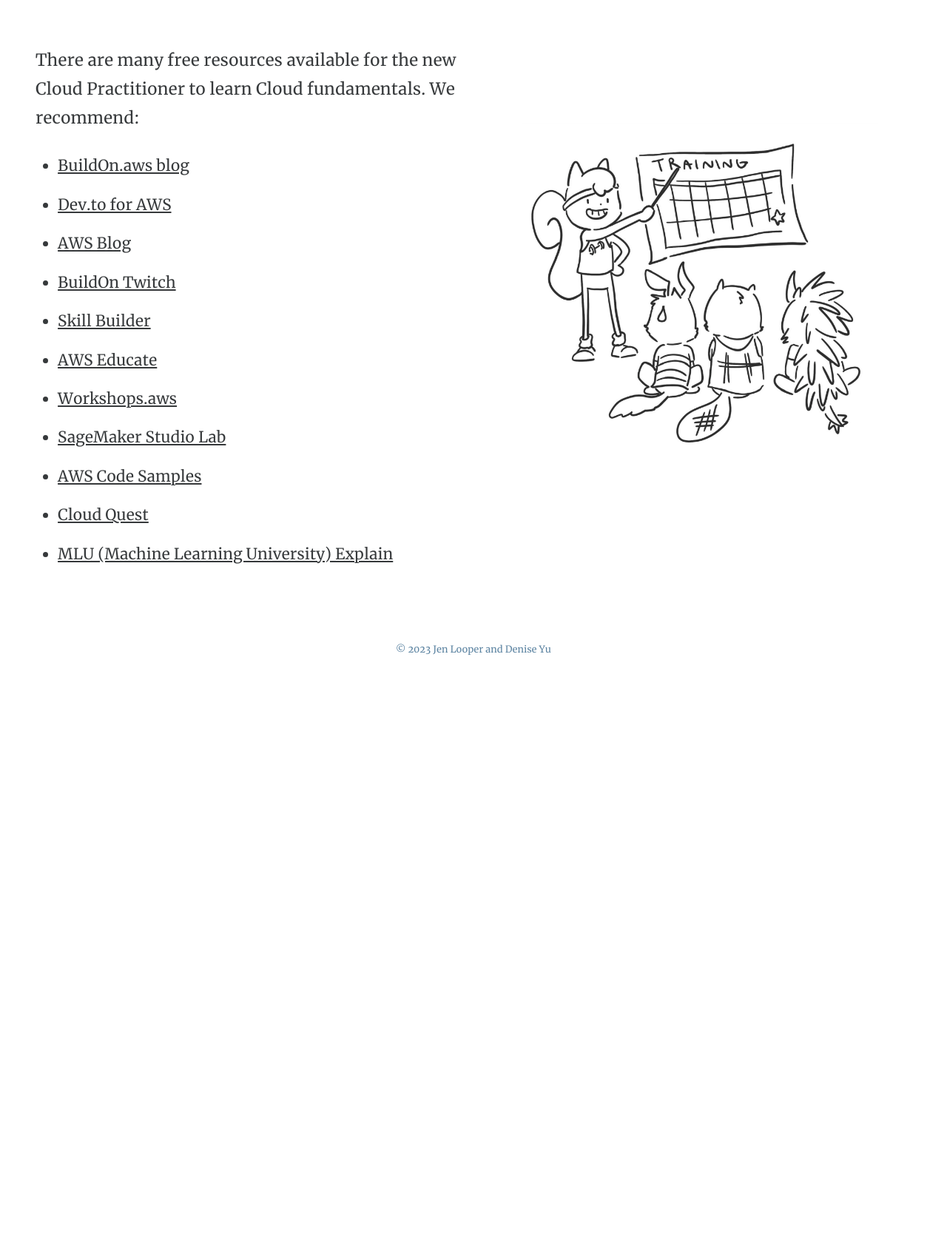
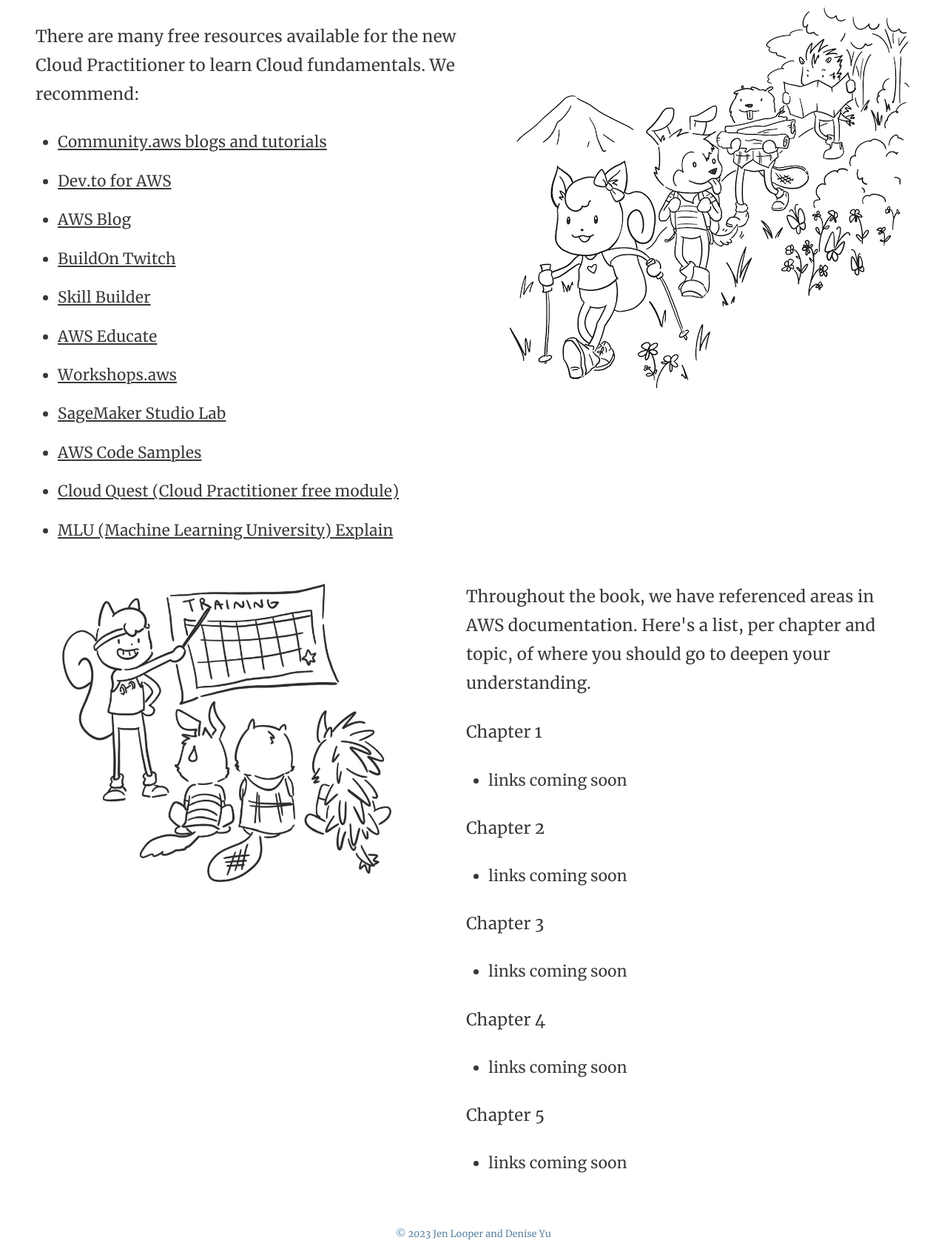
Before and after one commit to jlooper/illustrated-aws, an Astro site: page /resources in a window 1280 px wide. Shown: the part 304-2007 px from the top of the page at 74% size. Before the commit the page ends 1217 px from the top, so only its background shows below. Built offline with nearby package versions, Linux system fonts and the light colour scheme; Astro itself is replaced by a stand-in of ours.

Commit message:
links, resources

```diff
--- a/src/components/Nav.astro
+++ b/src/components/Nav.astro
@@ -60,6 +60,9 @@
   <a class={current === "resources" ? "selected" : ""} href="/resources"
     >resources</a
   >
+  <a class={current === "supplement" ? "selected" : ""} href="/supplement"
+  >Supplement</a
+>
   <a
     class={current === "purchase" ? "selected" : ""}
     href="https://www.amazon.com">purchase</a
--- a/src/pages/resources.astro
+++ b/src/pages/resources.astro
@@ -13,9 +13,10 @@
       <p>
         There are many free resources available for the new Cloud Practitioner
         to learn Cloud fundamentals. We recommend:
+      </p>
 
         <ul>
-          <li><a href="https://buildon.aws">BuildOn.aws blog</a></li>
+          <li><a href="https://community.aws">Community.aws blogs and tutorials</a></li>
           <li><a href="https://dev.to/aws">Dev.to for AWS</a></li>
           <li><a href="https://aws.amazon.com/blogs/">AWS Blog</a></li>
           <li><a href="https://www.twitch.tv/aws">BuildOn Twitch</a></li>
@@ -29,7 +30,7 @@
           <li>
             <a
               href="https://explore.skillbuilder.aws/learn/course/11458/play/42651/play-cloud-quest-cloud-practitioner"
-              >Cloud Quest</a
+              >Cloud Quest (Cloud Practitioner free module)</a
             >
           </li>
           <li>
@@ -38,14 +39,44 @@
             >
           </li>
         </ul>
-      </p>
     </section>
+
     <section class="hero-image-container">
       <img
         class="hero-image"
-        alt="one of the characters in the book"
-        src="/assets/images/training.png"
+        alt="all together now"
+        src="/assets/images/cover.png"
       />
     </section>
   </section>
+
+    <section class="home-container">
+
+      <section class="hero-image-container">
+        <img
+          class="hero-image"
+          alt="one of the characters in the book"
+          src="/assets/images/training.png"
+        />
+      </section>
+
+    <section class="home-copy">
+      <p>Throughout the book, we have referenced areas in AWS documentation.
+        Here's a list, per chapter and topic, of where you should go to deepen your understanding.</p>
+
+        <p>Chapter 1</p><ul><li>links coming soon</li></ul>
+
+        <p>Chapter 2</p><ul><li>links coming soon</li></ul>
+
+        <p>Chapter 3</p><ul><li>links coming soon</li></ul>
+
+        <p>Chapter 4</p><ul><li>links coming soon</li></ul>
+
+        <p>Chapter 5</p><ul><li>links coming soon</li></ul>
+
+      </section>
+
+
+    </section>
+
 </BaseLayout>
--- a/src/styles/global.css
+++ b/src/styles/global.css
@@ -155,7 +155,6 @@
 
   .content h1 {
     font-size: 3em;
-    margin: 1em 0;
   }
 
   .theme-toggle {
@@ -219,18 +218,13 @@
     ul,
     ol {
       font-size: 1.2rem;
-      margin: 1em 0;
     }
   }
 
   /*layouts*/
   .home-container {
-    align-items: center;
     display: flex;
     flex: 1;
-    justify-content: center;
-    margin: 2em 0;
-    min-height: 400px;
   }
 
   .home-copy {
```
Also changed, not shown: src/pages/supplement.astro (added, +18 -0 lines).
